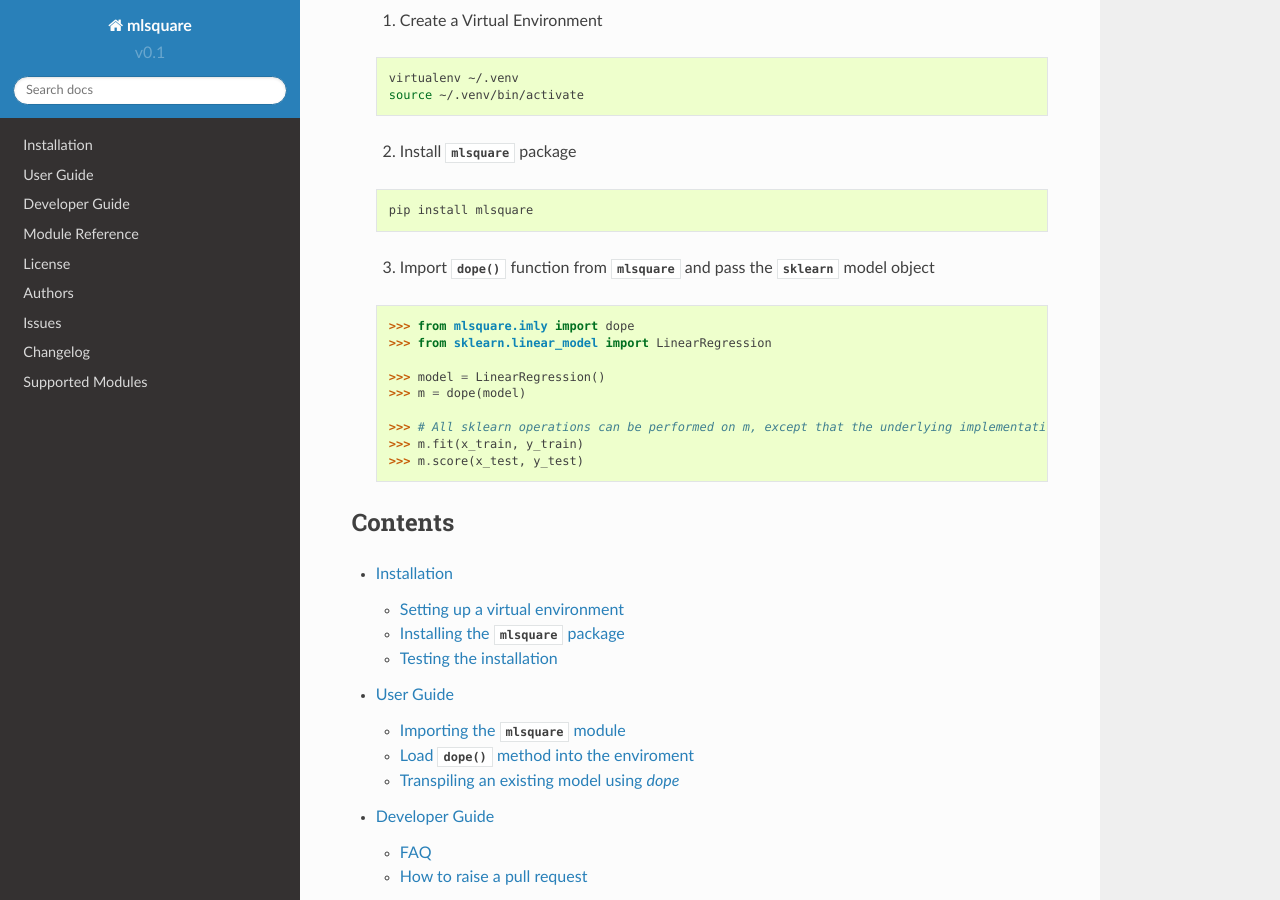
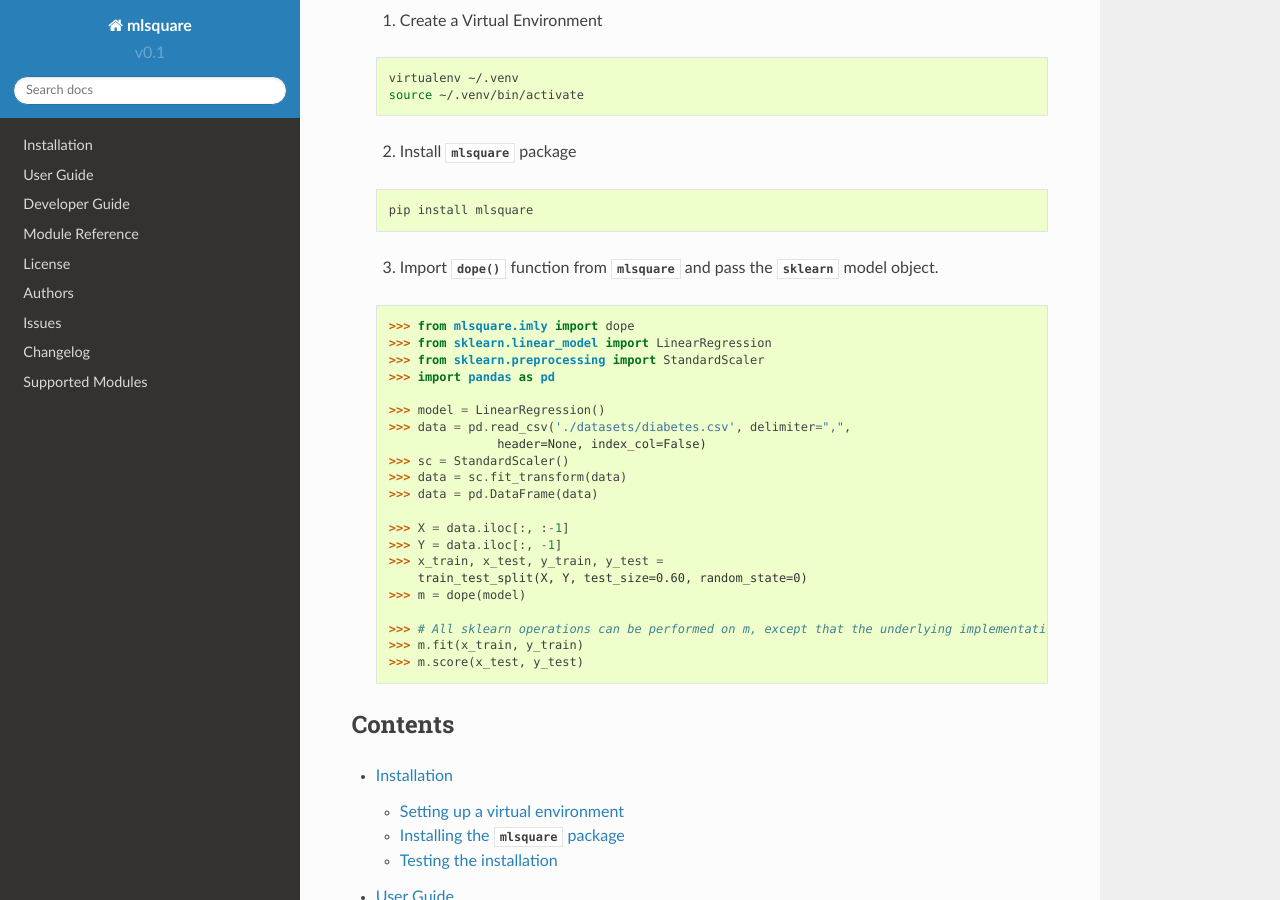
Before and after one commit to mlsquare/mlsquare, a Sphinx documentation site: the page built from docs/index.rst, in a window 1280 px wide and 900 px high, scrolled down 502 px. Built offline with Sphinx 7.4.7 and the Read the Docs theme 2.0.0, drawn with Linux system fonts in a browser that asks for light colours.

```diff
--- a/docs/index.rst
+++ b/docs/index.rst
@@ -40,14 +40,26 @@ Setting up :py:mod:`mlsquare` is simple and easy
 
         pip install mlsquare
 
-    3. Import :py:meth:`dope` function from :py:mod:`mlsquare` and pass the :py:mod:`sklearn` model object
+    3. Import :py:meth:`dope` function from :py:mod:`mlsquare` and pass the :py:mod:`sklearn` model object.
 
     .. code-block:: python
 
         >>> from mlsquare.imly import dope
         >>> from sklearn.linear_model import LinearRegression
+        >>> from sklearn.preprocessing import StandardScaler
+        >>> import pandas as pd
 
         >>> model = LinearRegression()
+        >>> data = pd.read_csv('./datasets/diabetes.csv', delimiter=",",
+                       header=None, index_col=False)
+        >>> sc = StandardScaler()
+        >>> data = sc.fit_transform(data)
+        >>> data = pd.DataFrame(data)
+
+        >>> X = data.iloc[:, :-1]
+        >>> Y = data.iloc[:, -1]
+        >>> x_train, x_test, y_train, y_test =
+            train_test_split(X, Y, test_size=0.60, random_state=0)
         >>> m = dope(model)
 
         >>> # All sklearn operations can be performed on m, except that the underlying implementation uses DNN
```
Also changed, not shown: README.rst (+12 -0 lines).
